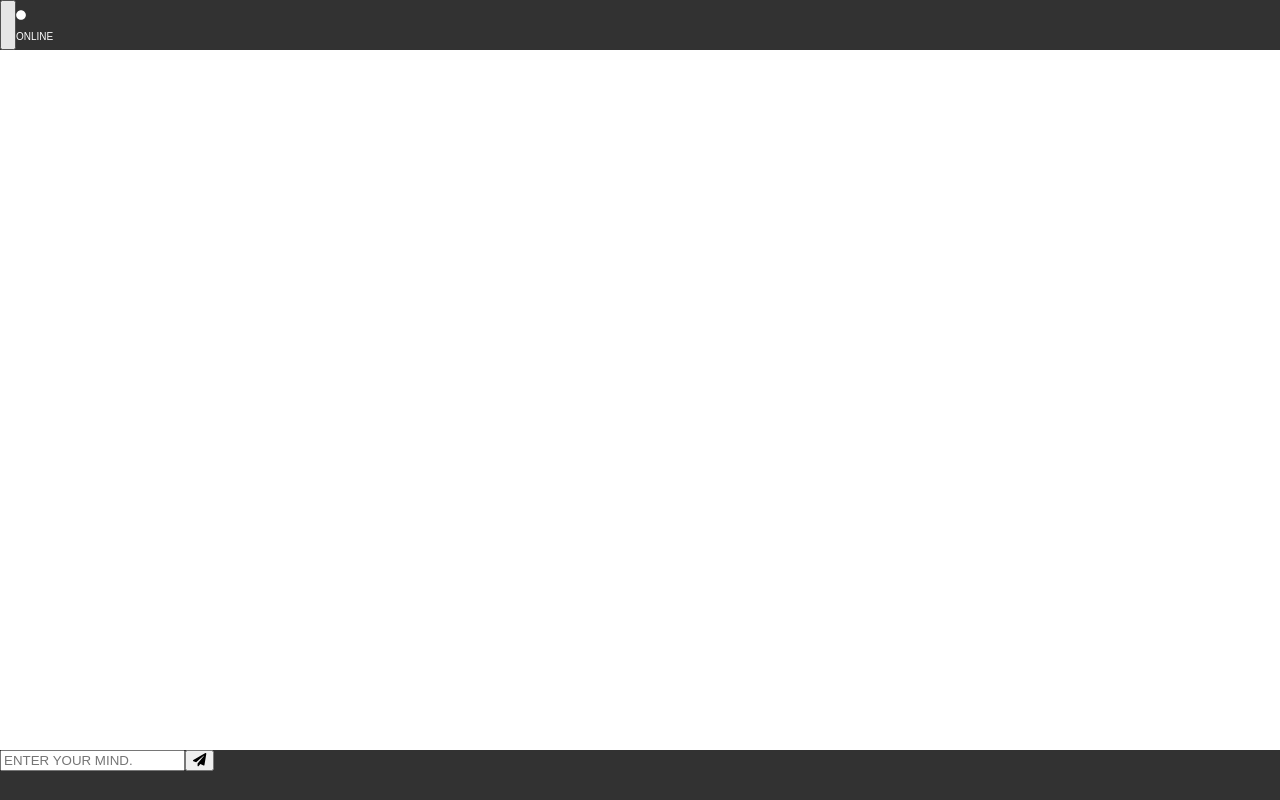
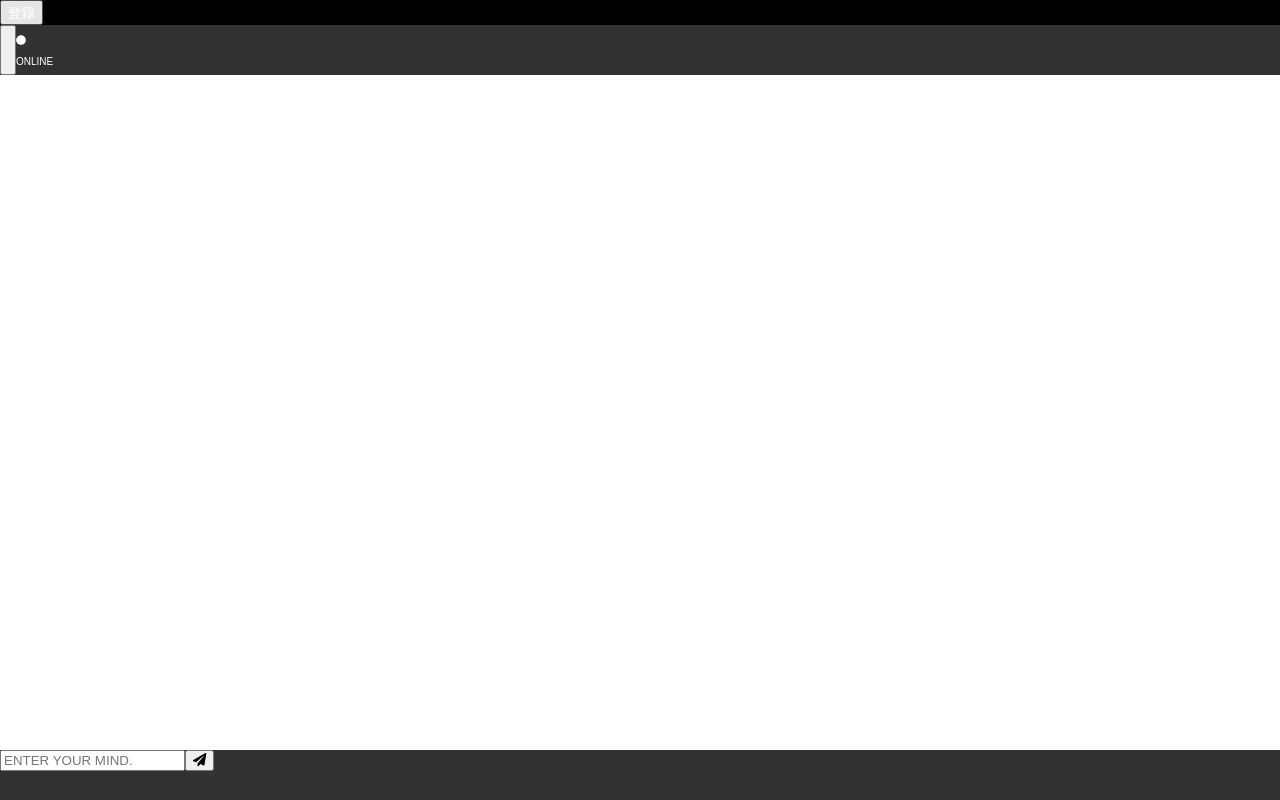
Before and after one commit to re-connect-2e113/wave-client, a React app: page / in a window 1280 px wide. Built offline with nearby package versions, Linux system fonts and the light colour scheme.

Commit message:
Push通知の登録を始めるボタンをとりあえず追加

```diff
--- a/src/Wave.tsx
+++ b/src/Wave.tsx
@@ -7,6 +7,7 @@ import { ISendMessageAction } from './actions/mesages';
 import { connect } from 'react-redux';
 // tslint:disable-next-line:no-duplicate-imports
 import * as MessageActions from './actions/mesages';
+import { registerPush } from './services/subscribe-push';
 import * as styles from './Wave.css';
 
 interface IWaveProps {
@@ -26,6 +27,10 @@ const wave: React.StatelessComponent<
 > = props => {
   return (
     <div className={styles.wave}>
+    {/* TODO: ポップアップとかでPush通知していいかどうか聞くようにする。とりあえずトリガーだけ置いておく */}
+      <button onClick={registerPush} style={{ color: '#fff' }}>
+        登録
+      </button>
       {/* TODO: 連絡先一覧やPushメッセージから渡すようにする */}
       <MessengerHeader
         name={process.env.REACT_APP_PRECIOUS_NAME!}
```
